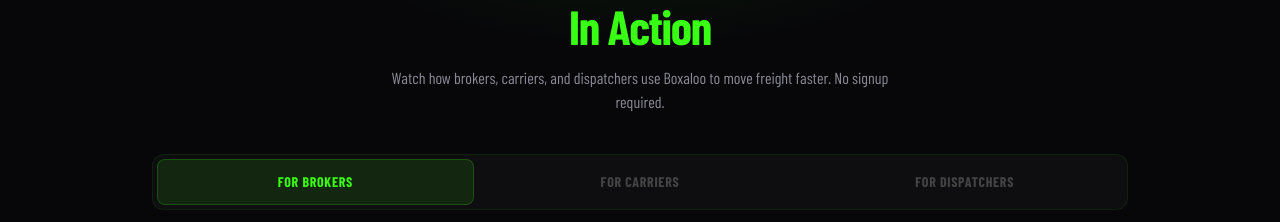
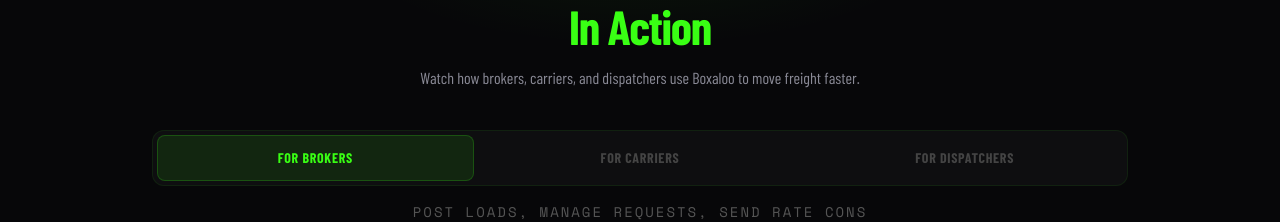
Before and after one commit to Pittbyte882/Boxaloo, a Next.js app: page /demo in a window 1280 px wide. Shown: the part 222-444 px from the top of the page. Built offline with nearby package versions, Linux system fonts and the light colour scheme; a web font is replaced by a local one.

Commit message:
removed no sign up required on demo

```diff
--- a/app/demo/page.tsx
+++ b/app/demo/page.tsx
@@ -104,7 +104,7 @@ export default function DemoPage() {
           <span style={{ color: "#39ff14" }}>In Action</span>
         </h1>
         <p className="text-muted-foreground text-base max-w-lg mx-auto">
-          Watch how brokers, carriers, and dispatchers use Boxaloo to move freight faster. No signup required.
+          Watch how brokers, carriers, and dispatchers use Boxaloo to move freight faster.
         </p>
       </div>
 
```
